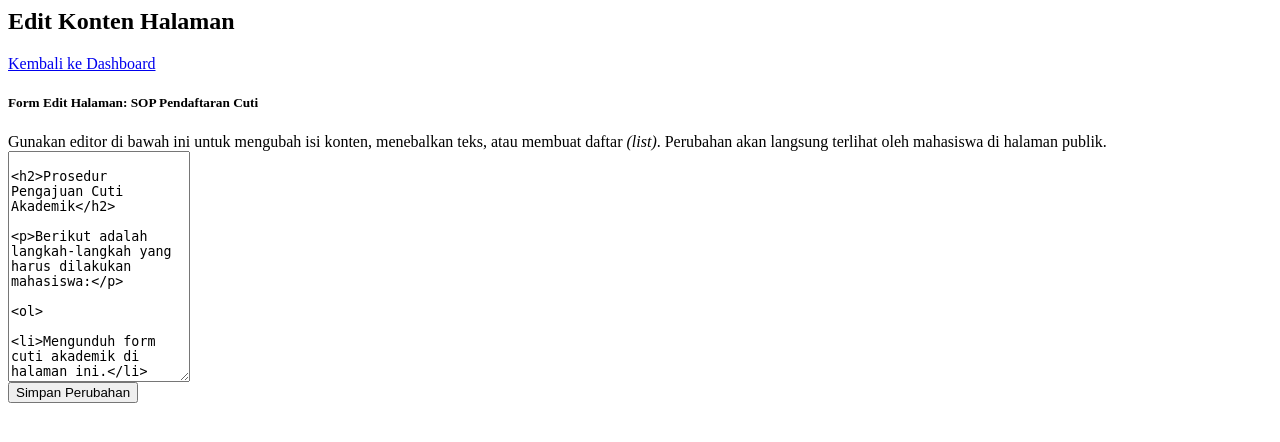
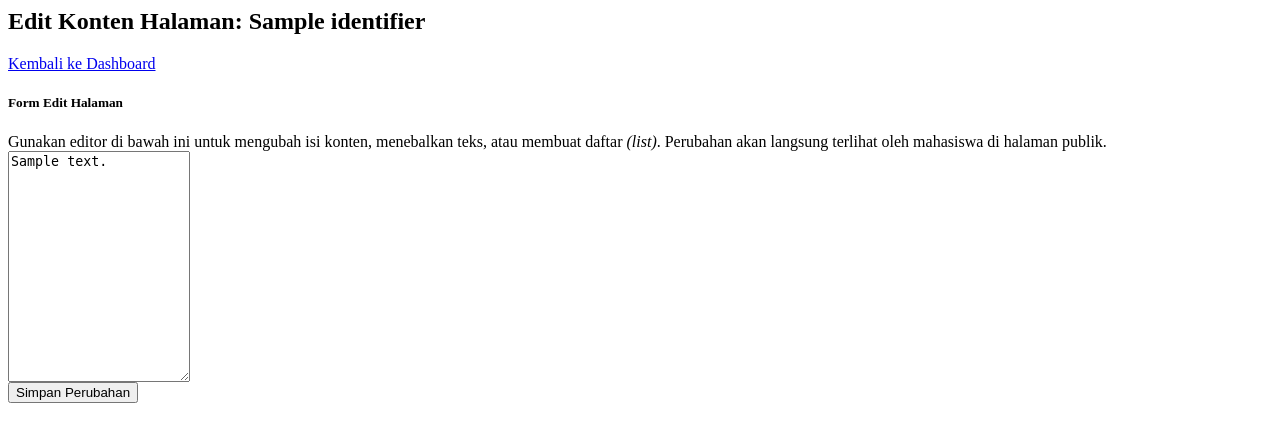
Before and after one commit to Bayu274/BAAK-PolNest, a PHP site: the page made by views/backend/pages-edit.php in a window 1280 px wide. Shown: the top 442 px of the page. Run offline with PHP 8.4, Linux system fonts and the light colour scheme; the template is opened without the code that fills it: most values are stand-ins (such as "Sample title", 1, 10 or a date in 2020); some libraries are stand-ins or nearby versions.

Commit message:
fix: perbaiki pages-edit.php - form action salah (/admin/pages/update ke /admin/pages/save/{id}), identifier hardcode, konten statis tidak ambil data asli dari database

```diff
--- a/views/backend/pages-edit.php
+++ b/views/backend/pages-edit.php
@@ -1,7 +1,7 @@
 <main class="container mt-4">
     <div class="d-flex justify-content-between align-items-center mb-4">
-        <h2>Edit Konten Halaman</h2>
-        <a href="/admin/dashboard" class="btn btn-secondary">
+        <h2>Edit Konten Halaman: <span class="fw-light"><?= htmlspecialchars($identifier) ?></span></h2>
+        <a href="<?= BASE_URL ?>admin/dashboard" class="btn btn-secondary">
             <i class="bi bi-arrow-left"></i> Kembali ke Dashboard
         </a>
     </div>
@@ -13,30 +13,26 @@
         </div>
     <?php endif; ?>
 
+    <?php if (!$page): ?>
+        <div class="alert alert-warning" role="alert">
+            Data halaman dengan identifier "<?= htmlspecialchars($identifier) ?>" belum ada di database. Simpan untuk membuat konten baru (jika didukung), atau periksa kembali identifier-nya.
+        </div>
+    <?php endif; ?>
+
     <div class="card shadow-sm border-0">
         <div class="card-header bg-primary text-white">
-            <h5 class="mb-0">Form Edit Halaman: <span class="fw-light">SOP Pendaftaran Cuti</span></h5>
+            <h5 class="mb-0">Form Edit Halaman</h5>
         </div>
         <div class="card-body">
-            <form action="/admin/pages/update" method="POST">
+            <form action="<?= BASE_URL ?>admin/pages/save/<?= htmlspecialchars($identifier) ?>" method="POST">
 
-                <input type="hidden" name="csrf_token" value="<?php echo $_SESSION['csrf_token'] ?? ''; ?>">
-
-                <input type="hidden" name="identifier" value="sop-cuti">
+                <input type="hidden" name="csrf_token" value="<?= htmlspecialchars($csrf_token ?? '') ?>">
+                <input type="hidden" name="identifier" value="<?= htmlspecialchars($identifier) ?>">
 
                 <div class="mb-4">
                     <label for="html_content" class="form-label text-muted">Gunakan editor di bawah ini untuk mengubah isi konten, menebalkan teks, atau membuat daftar <em>(list)</em>. Perubahan akan langsung terlihat oleh mahasiswa di halaman publik.</label>
 
-                    <textarea class="form-control rich-text-editor" id="html_content" name="html_content" rows="15">
-                        <h2>Prosedur Pengajuan Cuti Akademik</h2>
-                        <p>Berikut adalah langkah-langkah yang harus dilakukan mahasiswa:</p>
-                        <ol>
-                            <li>Mengunduh form cuti akademik di halaman ini.</li>
-                            <li>Mengisi data diri secara lengkap.</li>
-                            <li>Meminta tanda tangan Dosen Wali.</li>
-                            <li>Menyerahkan ke loket BAAK.</li>
-                        </ol>
-                    </textarea>
+                    <textarea class="form-control rich-text-editor" id="html_content" name="html_content" rows="15"><?= htmlspecialchars($page['html_content'] ?? '') ?></textarea>
                 </div>
 
                 <div class="d-flex justify-content-end">
```
